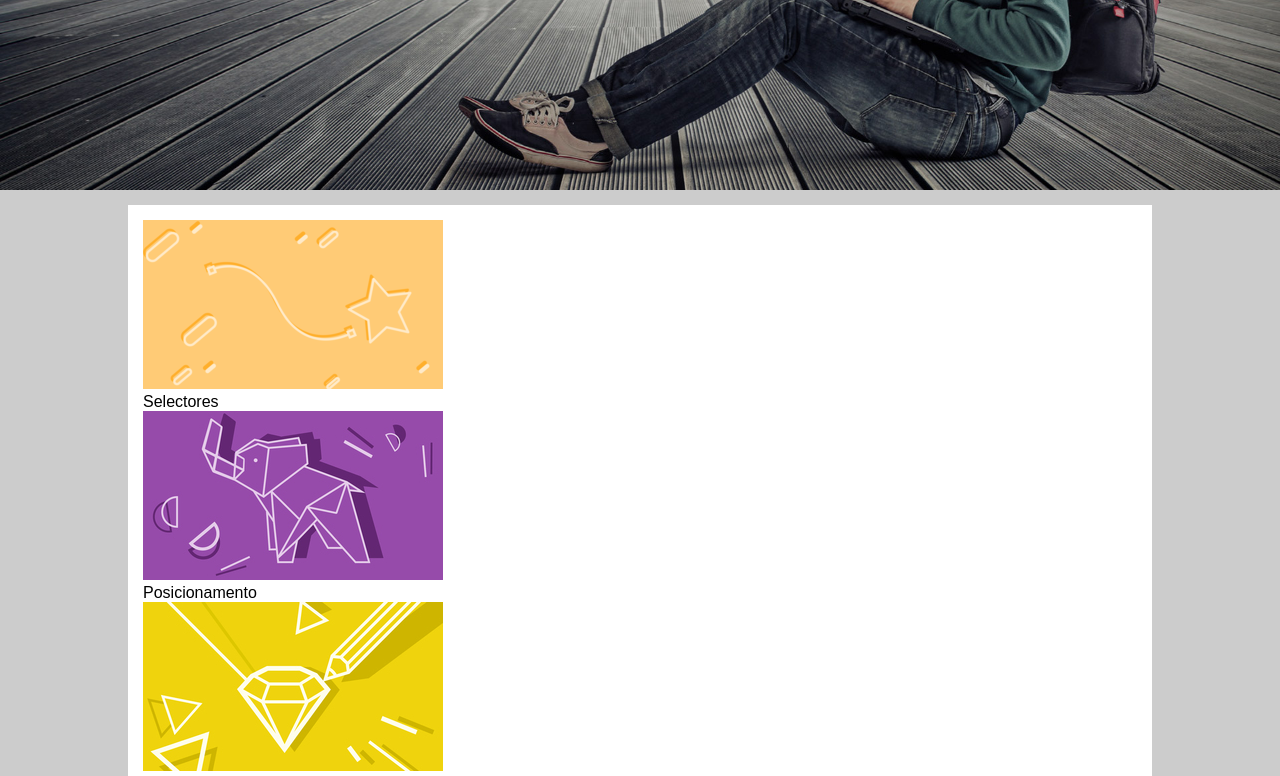
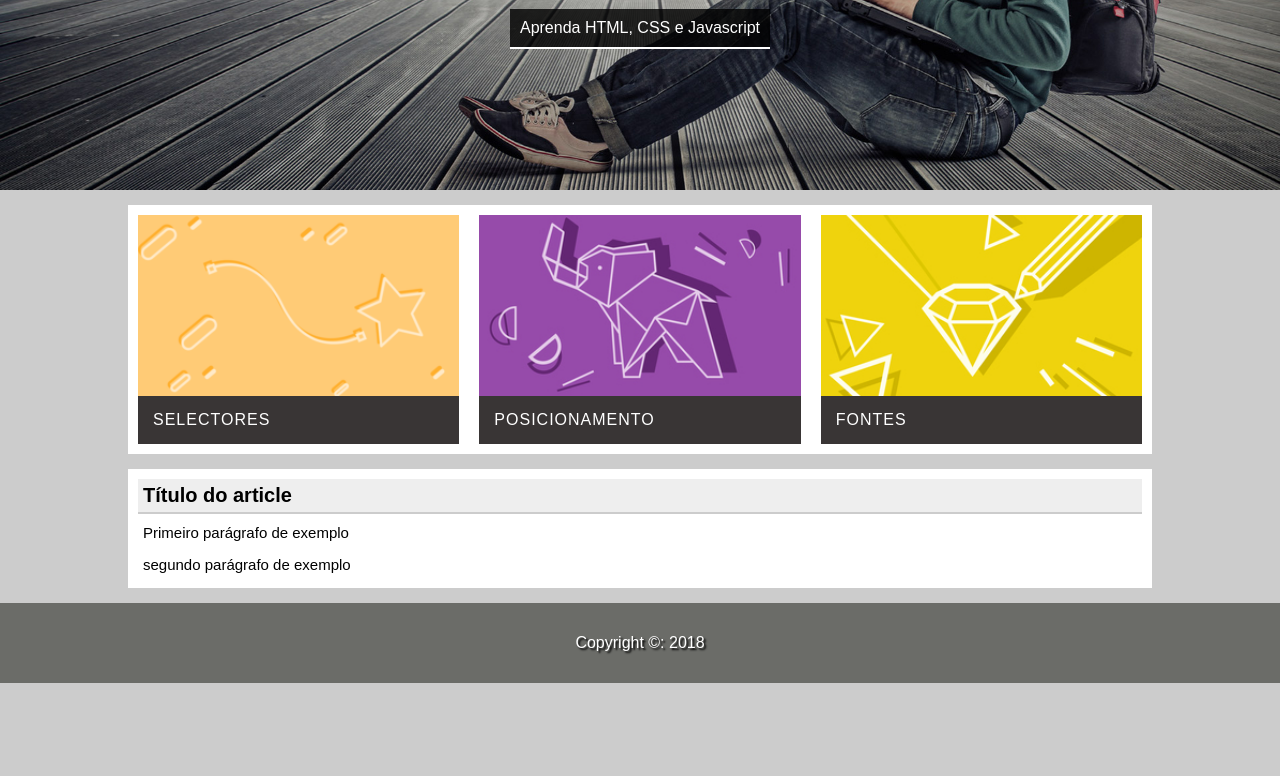
Before and after one commit to IsabelNtanda/curso_udemy, a plain HTML site: page seção3/projecto/index.html in a window 1280 px wide. Shown: the part 310-1086 px from the top of the page. After the commit the page ends 993 px from the top, so only its background shows below. Drawn offline with Linux system fonts and the light colour scheme.

Commit message:
:tada: adicionei cards, done!

```diff
--- a/seção3/projecto/assets/css/style.css
+++ b/seção3/projecto/assets/css/style.css
@@ -1,45 +1,51 @@
-*{
+* {
   padding: 0;
   margin: 0;
   box-sizing: border-box;
 }
-body{
+body {
   font-family: Arial, Helvetica, sans-serif;
   background-color: #ccc;
 }
 
-.hero{
-  background-image: url('../../imagens/bg-3.jpg');
-  height:500px;
+.hero {
+  background-image: url("../../imagens/bg-3.jpg");
+  height: 500px;
   background-position: right center;
   background-size: cover;
   border-top: 1px solid transparent;
 }
 
-.hero-content{
+.hero-content {
   text-align: center;
   color: white;
   margin-top: 150px;
 }
 
-.hero-content h1{
+.hero-content h1 {
   text-transform: uppercase;
   font-size: 46px;
   text-shadow: 3px 3px 2px #333;
+  margin-bottom: 30px;
 }
-.hero nav ul{
+.hero-content p {
+  background-color: rgba(0, 0, 0, 0.8);
+  display: inline-block;
+  padding: 10px;
+  border-bottom: 2px solid white;
+}
+.hero nav ul {
   text-align: right;
   margin: 20px 50px 0 0;
 }
-.hero nav ul li{
+.hero nav ul li {
   display: inline-block;
   list-style: none;
   padding: 10px;
   margin-left: 10px;
-
 }
 .hero nav a {
-background-color:rgba(0, 0, 0,0.3);
+  background-color: rgba(0, 0, 0, 0.3);
   display: block;
   padding: 15px;
   color: white;
@@ -48,44 +54,63 @@ text-transform: uppercase;
   font-size: 12px;
   letter-spacing: 2px;
 }
-.hero nav a:hover{
-  background-color: rgba(0, 0, 0,0.5);
+.hero nav a:hover {
+  background-color: rgba(0, 0, 0, 0.5);
 }
 
-main{
+main {
   width: 80%;
   margin: auto;
 }
 
-.content-section{
+.content-section {
   background-color: white;
+  padding: 10px;
+  margin-top: 15px;
+  overflow: auto;
+}
+.card {
+  width: 32%;
+  float: left;
+}
+.card-1,
+.card-2 {
+  margin-right: 2%;
+}
+.card img {
+  width: 100%;
+  display: block;
+}
+.card p{
+background-color:#393535;
+color: white;
 padding: 15px;
-margin-top: 15px;
+text-transform: uppercase;
+letter-spacing: 1px;
 }
-
-.content-header{
-  border-bottom: 2px solid #CCC;
+.content-header {
+  border-bottom: 2px solid #ccc;
   background-color: #eee;
   padding: 5px;
   font-size: 18px;
 }
-.content-header h2{
+.content-header h2 {
   margin: 0;
   font-size: 20px;
 }
-article p{
+article p {
   font-size: 15px;
   padding: 5px;
   margin-top: 5px;
 }
 
-.rodape{
+.rodape {
   background-color: #6b6c68;
   margin-top: 15px;
   height: 80px;
 }
 
-.rodape p{
+.rodape p {
   text-align: center;
   color: white;
   text-shadow: 2px 2px 2px black;
--- a/seção3/projecto/index.html
+++ b/seção3/projecto/index.html
@@ -24,15 +24,15 @@
       </header>
       <main>
         <section class="content-section">
-          <div class="card">
+          <div class="card card-1">
             <img src="imagens/card_01.png" alt="">
             <p>Selectores</p>
           </div>
-          <div class="card">
+          <div class="card card-2">
             <img src="imagens/card_02.jpg" alt="">
             <p>Posicionamento</p>
           </div>
-          <div class="card">
+          <div class="card card-3">
             <img src="imagens/card_03.jpg" alt="">
             <p>Fontes</p>
           </div>
```
Lines whose indentation alone changed are shown as unchanged.
